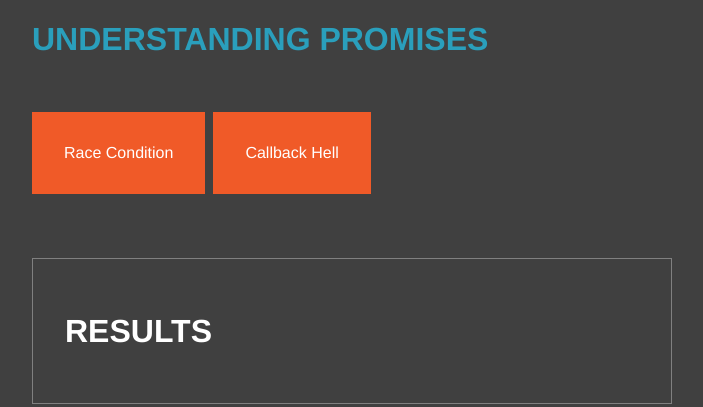
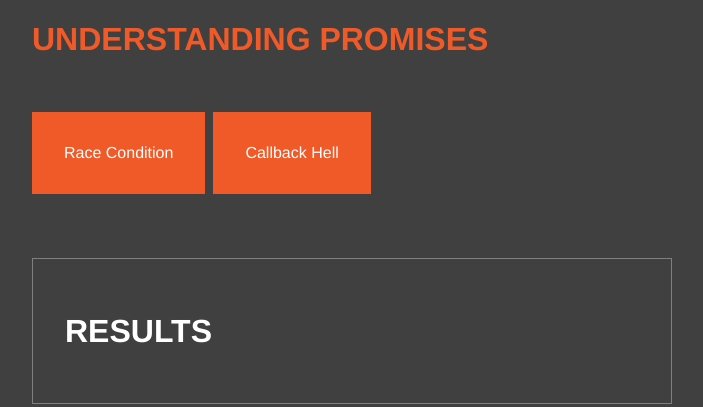
Before and after one commit to taylonr/async-programming-promises, a website: page understanding.html in a window 1280 px wide. Shown: the whole page, without its empty margins (0-703 px from the left). Drawn offline with Linux system fonts and the light colour scheme.

Commit message:
Fixing colors

```diff
--- a/understanding.html
+++ b/understanding.html
@@ -14,7 +14,7 @@
     </head>
 
     <body>
-        <h1 class="blue ml4">Understanding Promises</h1>
+        <h1 class="orange ml4">Understanding Promises</h1>
         <div class="flex w-50 pa4">
             <button class="bg-orange mr2" onclick="race()">Race Condition</button>
             <button class="bg-orange mr2" onclick="callbacks()">Callback Hell</button>
```
